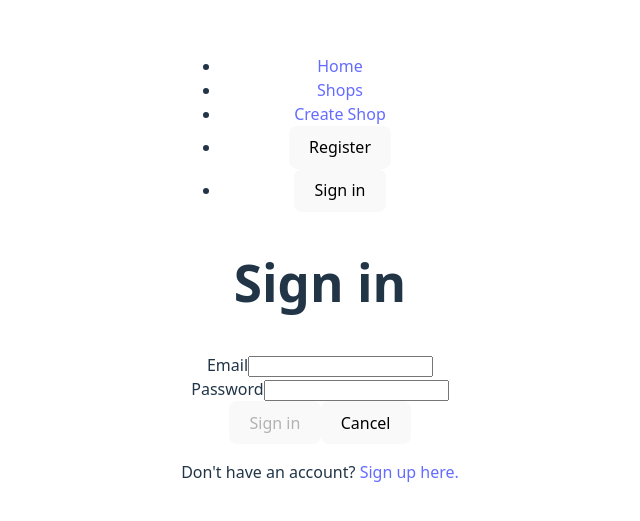
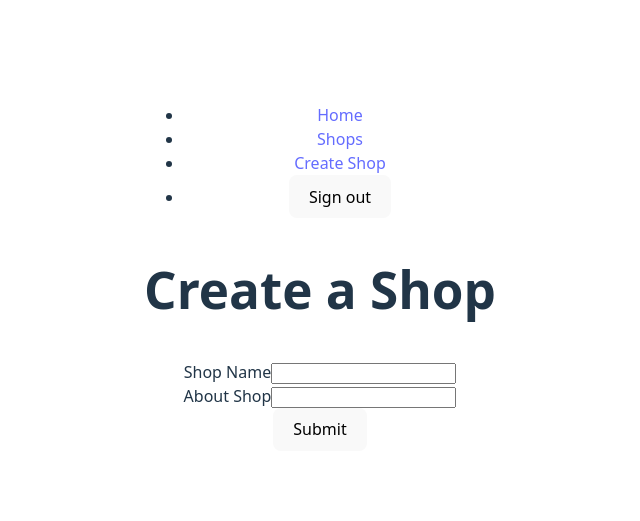
Before and after one commit to shaepy/pocketshop-frontend, a React (Vite) app: page /shops/new in a window 1280 px wide. Before the commit this address led to /login. Shown: the part 131-652 px from the top of the page, without its empty margins (320-960 px from the left). Built offline with nearby package versions, Linux system fonts and the light colour scheme; no server answers; sample sign-in values are in the browser's storage.

Commit message:
Fixed issue with user not saving due to backend missing user response data. Client now stores response.data.user correctly

```diff
--- a/components/LandingPage/LandingPage.jsx
+++ b/components/LandingPage/LandingPage.jsx
@@ -2,14 +2,13 @@ import { useContext } from "react";
 import { UserContext } from "../../contexts/UserContext";
 
 const LandingPage = () => {
-  // We use the 'user' object in our user useContext.
   const { user } = useContext(UserContext);
-
+  console.log("LANDING PAGE USER:", user);
   return (
     <main>
       {user ? (
         <>
-          <h1>Welcome back, {user.user.username}.</h1>
+          <h1>Welcome back, {user.username}.</h1>
           <p>Your pocketshop is ready.</p>
         </>
       ) : (
--- a/components/ShopCreate/ShopCreate.jsx
+++ b/components/ShopCreate/ShopCreate.jsx
@@ -1,30 +1,61 @@
-import { useState, useContext } from "react";
+import { useState } from "react";
 import { useNavigate, Link } from "react-router";
 import { UserContext } from "../../contexts/UserContext";
+import * as shopApi from "../../services/shopService";
 
+// TODO-ST : IN PROGRESS
 const ShopCreate = () => {
-  const [message, setMessage] = useState("");
+  const [error, setError] = useState("");
   const [formData, setFormData] = useState({
-    email: "",
-    password: "",
+    name: "",
+    bio: "",
   });
+
+  const { name, bio } = formData;
+
+  const handleChange = (e) => {
+    setError("");
+    setFormData({ ...formData, [e.target.name]: e.target.value });
+  };
 
   const handleSubmit = async (evt) => {
     evt.preventDefault();
     try {
-      console.log("submitting a new shop");
+      console.log("submitting a new shop", formData);
+      const newShop = await shopApi.createShop(formData);
+      console.log("newShop:", newShop);
+      // navigate to shops ?
     } catch (err) {
-      setMessage(err.message);
+      setError(err.message);
     }
   };
   return (
     <main>
       <section>
         <h1>Create a Shop</h1>
+        {error && <p>{error}</p>}
         <form onSubmit={handleSubmit}>
           <div>
-            <label>Name</label>
-            <input type="text" />
+            <label htmlFor="name">Shop Name</label>
+            <input
+              type="text"
+              id="name"
+              name="name"
+              value={name}
+              onChange={handleChange}
+              required
+            />
+          </div>
+          <div>
+            <label htmlFor="bio">About Shop</label>
+            <input
+              type="text"
+              id="bio"
+              name="bio"
+              value={bio}
+              onChange={handleChange}
+              required
+            />
           </div>
           <div>
             <button>Submit</button>
--- a/components/ShopPage/ShopPage.jsx
+++ b/components/ShopPage/ShopPage.jsx
@@ -8,7 +8,7 @@ const ShopPage = () => {
 
   useEffect(() => {
     const fetchShop = async () => {
-      const foundShop = await shopApi.show(shopId);
+      const foundShop = await shopApi.getShop(shopId);
       console.log("shop found:", foundShop);
       setShop(foundShop);
     };
--- a/components/Shops/Shops.jsx
+++ b/components/Shops/Shops.jsx
@@ -7,7 +7,7 @@ const Shops = () => {
 
   useEffect(() => {
     const fetchShops = async () => {
-      const foundShops = await shopApi.index();
+      const foundShops = await shopApi.getShops();
       console.log("shops", foundShops);
       setShops(foundShops);
     };
--- a/components/SignInForm/SignInForm.jsx
+++ b/components/SignInForm/SignInForm.jsx
@@ -23,6 +23,7 @@ const SignInForm = () => {
     evt.preventDefault();
     try {
       const signedInUser = await signIn(formData);
+      console.log("signedInUser:", signedInUser);
       setUser(signedInUser);
       navigate("/");
     } catch (error) {
@@ -48,6 +49,7 @@ const SignInForm = () => {
               value={email}
               name="email"
               onChange={handleChange}
+              required
             />
           </div>
           <div>
@@ -58,6 +60,7 @@ const SignInForm = () => {
               value={password}
               name="password"
               onChange={handleChange}
+              required
             />
           </div>
           <div>
--- a/contexts/UserContext.jsx
+++ b/contexts/UserContext.jsx
@@ -4,8 +4,13 @@ const UserContext = createContext();
 
 const getUserFromToken = () => {
   const token = localStorage.getItem("token");
-  if (!token) return null;
-  return JSON.parse(atob(token.split(".")[1])).payload;
+  const user = JSON.parse(localStorage.getItem("user"));
+
+  console.log("token from getUserFromToken is:", token);
+  console.log("user from getUserFromToken:", user);
+
+  if (!token || !user) return null;
+  return user;
 };
 
 function UserProvider({ children }) {
--- a/services/authService.js
+++ b/services/authService.js
@@ -1,13 +1,7 @@
 // For /api/auth
 import axios from "axios";
+import keysToSnakeTopLevel from "../utilities/convertToSnake";
 const BASEURL = `${import.meta.env.VITE_BACK_END_SERVER_URL}/api/auth/`;
-
-// helper: camelCase -> snake_case
-const toSnake = (str) => str.replace(/([A-Z])/g, "_$1").toLowerCase();
-
-// convert top-level keys only
-const keysToSnakeTopLevel = (obj = {}) =>
-  Object.fromEntries(Object.entries(obj).map(([k, v]) => [toSnake(k), v]));
 
 // Register new account: /api/auth/register
 export const signUp = async (formData) => {
@@ -20,7 +14,12 @@ export const signUp = async (formData) => {
       throw new Error("Error creating new user", response.data.error);
     }
 
-    return response.data;
+    if (response.data.token) {
+      localStorage.setItem("token", response.data.token);
+      localStorage.setItem("user", JSON.stringify(response.data.user));
+      console.log("response.data.user:", response.data.user);
+      return response.data.user;
+    }
   } catch (error) {
     console.log(error);
     throw new Error(error);
@@ -37,7 +36,12 @@ export const signIn = async (formData) => {
       throw new Error("Error logging user in", response.data.error);
     }
 
-    return response.data;
+    if (response.data.token) {
+      localStorage.setItem("token", response.data.token);
+      localStorage.setItem("user", JSON.stringify(response.data.user));
+      console.log("response.data.user:", response.data.user);
+      return response.data.user;
+    }
   } catch (error) {
     console.log(error);
     throw new Error(error);
--- a/services/shopService.js
+++ b/services/shopService.js
@@ -3,10 +3,10 @@ import axios from "./axiosConfig";
 const BASEURL = `${import.meta.env.VITE_BACK_END_SERVER_URL}/api/shops/`;
 
 // GET all shops
-export const index = async () => {
+export const getShops = async () => {
   try {
     const response = await axios.get(`${BASEURL}`);
-    console.log("from shopApi.index:", response.data);
+    console.log("from shopApi.getShops:", response.data);
 
     if (!response.data) {
       throw new Error("Error fetching all shops", response.data.error);
@@ -14,15 +14,16 @@ export const index = async () => {
 
     return response.data;
   } catch (error) {
+    console.log(error);
     throw new Error(error);
   }
 };
 
 // GET a shop
-export const show = async (shopId) => {
+export const getShop = async (shopId) => {
   try {
     const response = await axios.get(`${BASEURL}${shopId}`);
-    console.log("from shopApi.show:", response.data);
+    console.log("from shopApi.getShop:", response.data);
 
     if (!response.data) {
       throw new Error("Error fetching a shop", response.data.error);
@@ -30,6 +31,24 @@ export const show = async (shopId) => {
 
     return response.data;
   } catch (error) {
+    console.log(error);
     throw new Error(error);
   }
 };
+
+// CREATE a shop (POST)
+export const createShop = async (formData) => {
+  try {
+    const response = await axios.post(`${BASEURL}`, formData);
+    console.log("from shopApi.createShop:", response.data);
+
+    if (!response.data) {
+      throw new Error("Error creating the shop", response.data.error);
+    }
+
+    return response.data;
+  } catch (error) {
+    console.log(error);
+    throw new Error(error);
+  }
+};
--- a/src/App.jsx
+++ b/src/App.jsx
@@ -1,6 +1,6 @@
 import { useEffect, useState } from "react";
 import { useContext } from "react";
-import { Routes, Route, useNavigate } from "react-router";
+import { Routes, Route } from "react-router";
 import { UserContext } from "../contexts/UserContext";
 import ProtectedRoute from "../components/ProtectedRoute/ProtectedRoute";
 import NavBar from "../components/NavBar/NavBar";
--- /dev/null
+++ b/utilities/convertToSnake.js
@@ -0,0 +1,8 @@
+// helper: camelCase -> snake_case
+const toSnake = (str) => str.replace(/([A-Z])/g, "_$1").toLowerCase();
+
+// convert top-level keys only, it won't work on nested variables
+const keysToSnakeTopLevel = (obj = {}) =>
+  Object.fromEntries(Object.entries(obj).map(([k, v]) => [toSnake(k), v]));
+
+export default keysToSnakeTopLevel;
```
